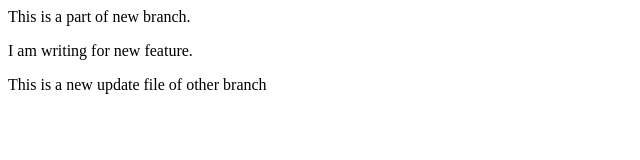
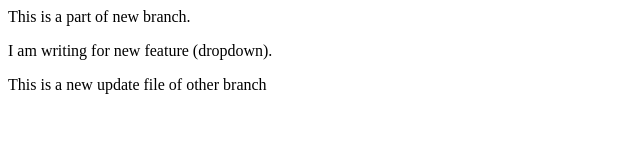
Before and after one commit to PikuChou06/localrepo, a plain HTML site: page index.html in a window 1280 px wide. Shown: the full height of the page, 0-640 px from the left. Drawn offline with Linux system fonts and the light colour scheme.

Commit message:
Add dropdown

```diff
--- a/index.html
+++ b/index.html
@@ -1,3 +1,3 @@
 <p>This is a part of new branch.</p>
-<p>I am writing for new feature.</p>
+<p>I am writing for new feature (dropdown).</p>
 <p>This is a new update file of other branch</p>
```
